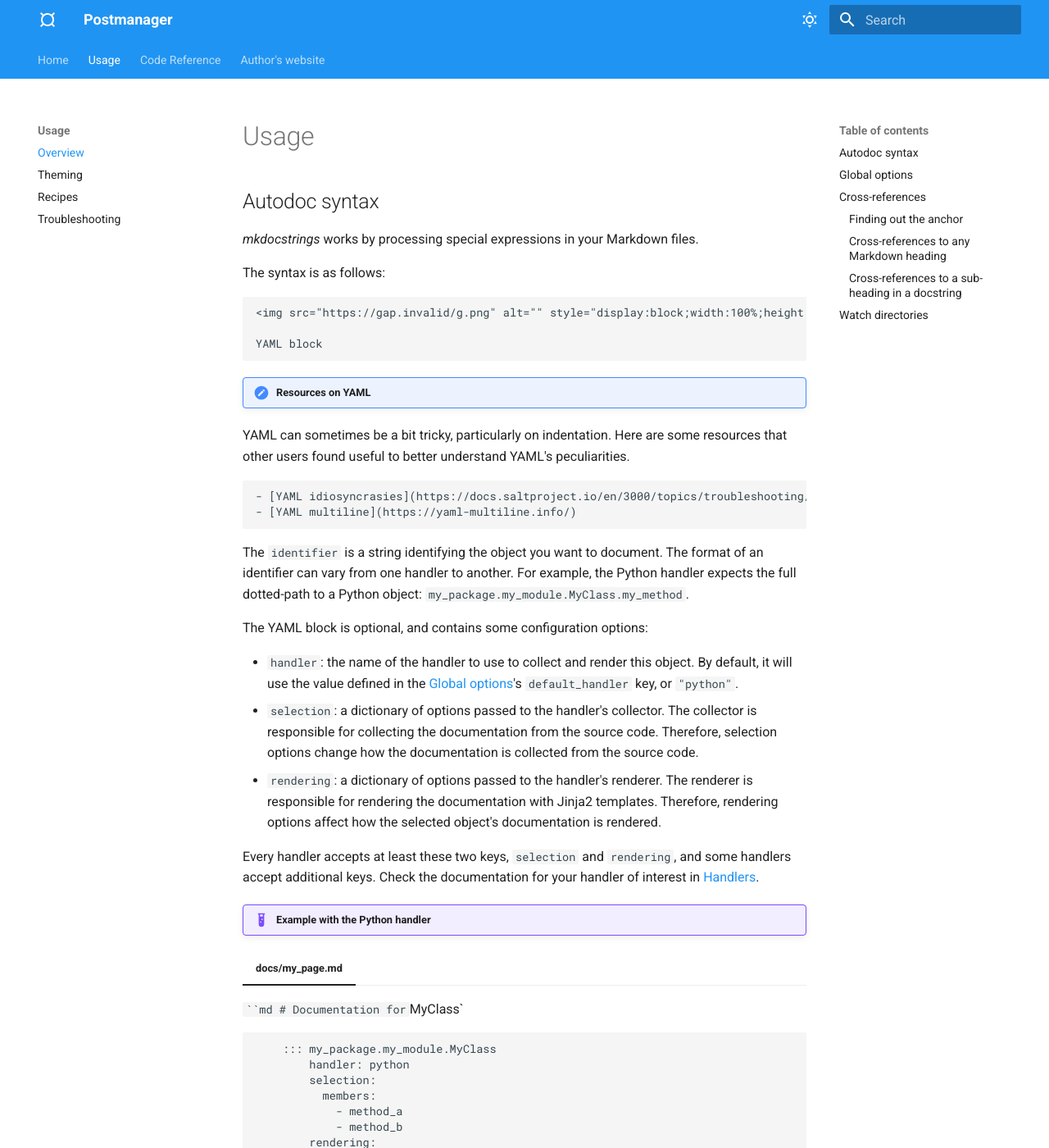
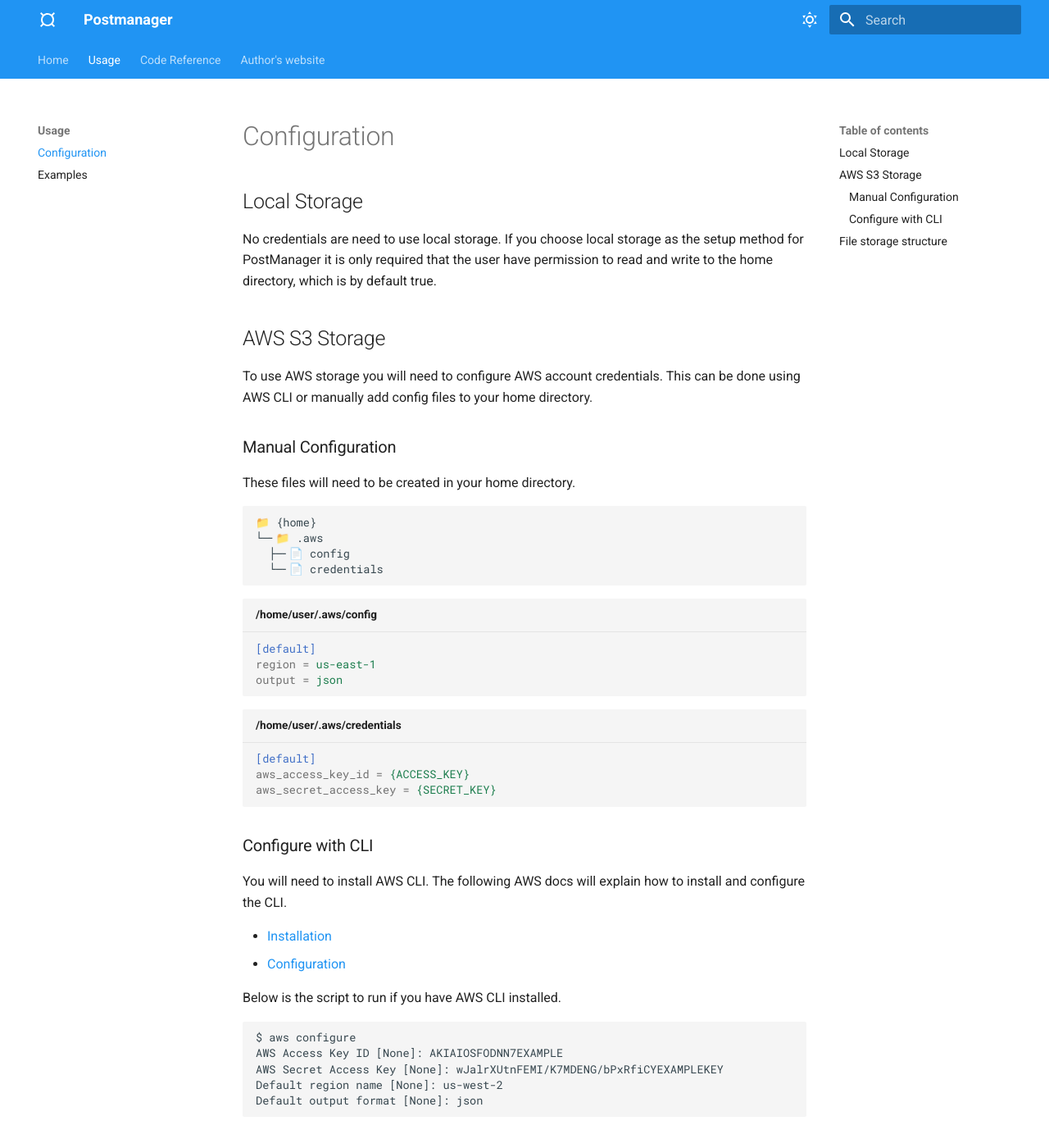
Before and after one commit to subaquatic-pierre/postmanager, an MkDocs documentation site: the page built from docs/usage/index.md, in a window 1280 px wide and 1400 px high. Shown: the whole window at 82% size. Built offline with MkDocs 1.6.1 and Material for MkDocs 9.7.7, drawn with Linux system fonts in a browser that asks for light colours; some of the changed text lies outside the part shown.

Commit message:
Completed configuration docs

`````diff
--- a/docs/usage/index.md
+++ b/docs/usage/index.md
@@ -1,7 +1,86 @@
-# Usage
+# Configuration
 
-## Autodoc syntax
+## Local Storage
 
+No credentials are need to use local storage. If you choose local storage as the setup method for PostManager it is only required that the user have permission to read and write to the home directory, which is by default true.
+
+## AWS S3 Storage
+
+To use AWS storage you will need to configure AWS account credentials. This can be done using AWS CLI or manually add config files to your home directory.
+
+### Manual Configuration
+
+These files will need to be created in your home directory.
+
+```
+📁 {home}
+└─╴📁 .aws
+  ├─╴📄 config
+  └─╴📄 credentials
+```
+
+```ini title="/home/user/.aws/config"
+[default]
+region = us-east-1
+output = json
+```
+
+```ini title="/home/user/.aws/credentials"
+[default]
+aws_access_key_id = {ACCESS_KEY}
+aws_secret_access_key = {SECRET_KEY}
+```
+
+### Configure with CLI
+
+You will need to install AWS CLI. The following AWS docs will explain how to install and configure the CLI.
+
+- [Installation](https://docs.aws.amazon.com/cli/latest/userguide/getting-started-install.html)
+- [Configuration](https://docs.aws.amazon.com/cli/latest/userguide/cli-configure-quickstart.html)
+
+Below is the script to run if you have AWS CLI installed.
+
+```
+$ aws configure
+AWS Access Key ID [None]: AKIAIOSFODNN7EXAMPLE
+AWS Secret Access Key [None]: wJalrXUtnFEMI/K7MDENG/bPxRfiCYEXAMPLEKEY
+Default region name [None]: us-west-2
+Default output format [None]: json
+```
+
+## File storage structure
+
+Below is an example of default storage locations, if you do not want to change it you will not need to make any configuration changes. The home directory differs depending on storage type, whether it is S3 storage or local storage, below is an explanation of the difference:
+
+!!! note "Home directory difference"
+
+- Mac/Linux: `/home/{user}/.postmanager/data`
+- Windows: `C:\Users\{user}\.postmanager\data`
+- AWS: `{bucket-name}`
+
+```
+📁 {home}
+└─╴📁 post: {template}
+    └─╴📁 1: {post-id}
+      └─╴📁 media
+        ├─╴📄 cover_photo.jpeg
+        └─╴📄 media_index.json
+      ├─╴📄 meta_data.json
+      └─╴📄 content.json
+
+    └─╴📁 2: {post-id}
+      └─╴📁 media
+        ├─╴📄 profile_photo.jpeg
+        ├─╴📄 cover_photo.jpeg
+        └─╴📄 media_index.json
+      ├─╴📄 meta_data.json
+      └─╴📄 content.json
+    └─╴📁 ..
+    ├─╴📄 index.json
+    └─╴📄 latest_id.json
+```
+
+<!--
 _mkdocstrings_ works by processing special expressions in your Markdown files.
 
 The syntax is as follows:
@@ -41,7 +120,7 @@ and some handlers accept additional keys.
 Check the documentation for your handler of interest in [Handlers](handlers/overview.md).
 
 !!! example "Example with the Python handler"
-=== "docs/my_page.md"
+=== "home/.aws/config"
 ```md # Documentation for `MyClass`
 
         ::: my_package.my_module.MyClass
@@ -79,17 +158,18 @@ Check the documentation for your handler of interest in [Handlers](handlers/over
                 print("C!")
         ```
 
-    === "Result"
-        <h3 id="documentation-for-myclass" style="margin: 0;">Documentation for <code>MyClass</code></h3>
-        <div><div><p>Print print print!</p><div><div>
-        <h4 id="mkdocstrings.my_module.MyClass.method_a">
-        <code class="highlight language-python">
-        method_a<span class="p">(</span><span class="bp">self</span><span class="p">)</span> </code>
-        </h4><div>
-        <p>Print A!</p></div></div><div><h4 id="mkdocstrings.my_module.MyClass.method_b">
-        <code class="highlight language-python">
-        method_b<span class="p">(</span><span class="bp">self</span><span class="p">)</span> </code>
-        </h4><div><p>Print B!</p></div></div></div></div></div>
+=== "Result"
+
+<h3 id="documentation-for-myclass" style="margin: 0;">Documentation for <code>MyClass</code></h3>
+<div><div><p>Print print print!</p><div><div>
+<h4 id="mkdocstrings.my_module.MyClass.method_a">
+<code class="highlight language-python">
+method_a<span class="p">(</span><span class="bp">self</span><span class="p">)</span> </code>
+</h4><div>
+<p>Print A!</p></div></div><div><h4 id="mkdocstrings.my_module.MyClass.method_b">
+<code class="highlight language-python">
+method_b<span class="p">(</span><span class="bp">self</span><span class="p">)</span> </code>
+</h4><div><p>Print B!</p></div></div></div></div></div>
 
 It is also possible to integrate a mkdocstrings identifier into a Markdown header:
 
@@ -326,4 +406,4 @@ For example, it will not tell the Python handler to look for packages in these p
 (the paths are not added to the `PYTHONPATH` variable).
 If you want to tell Python where to look for packages and modules,
 see [Python Handler: Finding modules](https://mkdocstrings.github.io/python/usage/#finding-modules).
-````
+```` -->
--- a/mkdocs.yml
+++ b/mkdocs.yml
@@ -11,10 +11,8 @@ nav:
       - Changelog: changelog.md
 
   - Usage:
-      - Overview: usage/index.md
-      - Theming: usage/theming.md
-      - Recipes: usage/recipes.md
-      - Troubleshooting: usage/troubleshooting.md
+      - Configuration: usage/index.md
+      - Examples: usage/examples.md
 
   - Code Reference:
       - PostManager: code/manager.md
`````
Also changed, not shown: docs/usage/examples.md (renamed from docs/usage/recipes.md, +56 -52 lines).
